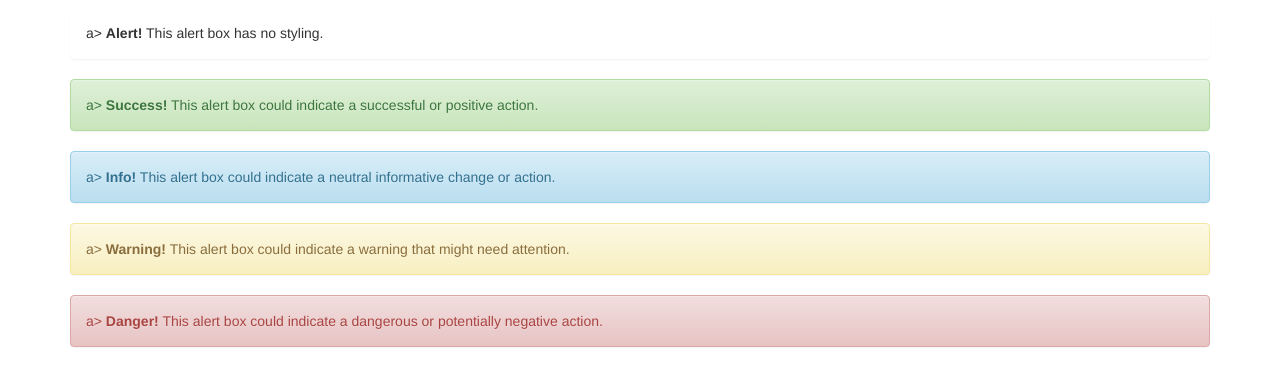
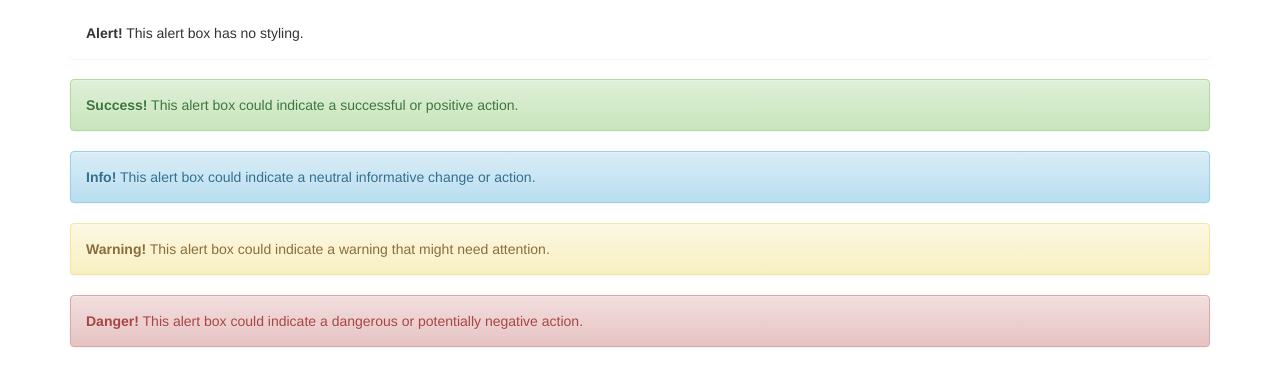
Before and after one commit to Dameron76/WebDevPractice, a plain HTML site: page bootstrap/index.html in a window 1280 px wide. Shown: the part 156-542 px from the top of the page. Drawn offline with nearby package versions, Linux system fonts and the light colour scheme.

Commit message:
cleaned up html

```diff
--- a/bootstrap/index.html
+++ b/bootstrap/index.html
@@ -25,24 +25,19 @@
 	<div class="container">
 		<h2>Alerts</h2>
 		<div class="alert">
-			a>
-			<strong>Alert!</strong> This alert box has no styling.
+			<p><strong>Alert!</strong> This alert box has no styling.</p>
 		</div>
 		<div class="alert alert-success">
-			a>
-			<strong>Success!</strong> This alert box could indicate a successful or positive action.
+			<p><strong>Success!</strong> This alert box could indicate a successful or positive action.</p>
 		</div>
 		<div class="alert alert-info">
-			a>
-			<strong>Info!</strong> This alert box could indicate a neutral informative change or action.
+			<p><strong>Info!</strong> This alert box could indicate a neutral informative change or action.</p>
 		</div>
 		<div class="alert alert-warning">
-			a>
-			<strong>Warning!</strong> This alert box could indicate a warning that might need attention.
+			<p><strong>Warning!</strong> This alert box could indicate a warning that might need attention.</p>
 		</div>
 		<div class="alert alert-danger">
-			a>
-			<strong>Danger!</strong> This alert box could indicate a dangerous or potentially negative action.
+			<p><strong>Danger!</strong> This alert box could indicate a dangerous or potentially negative action.</p>
 		</div>
 	</div>
 
```
